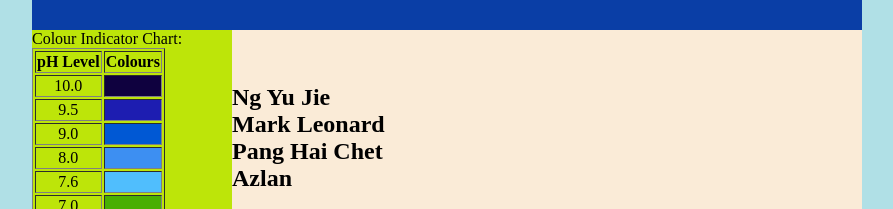
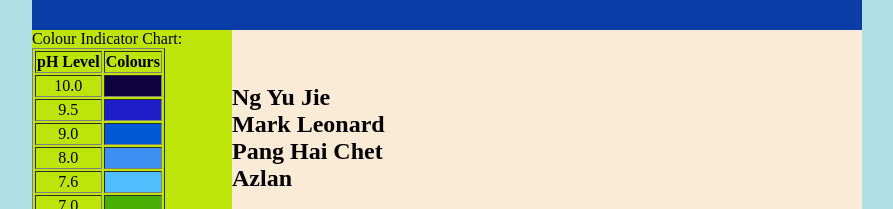
Before and after one commit to tohxinyivalencia/something, a plain HTML site: page index.html in a window 1280 px wide. Shown: the part 61-270 px from the top of the page, without its empty margins (193-1086 px from the left). Drawn offline with Linux system fonts and the light colour scheme.

Commit message:
Update index.html

```diff
--- a/index.html
+++ b/index.html
@@ -42,7 +42,7 @@ Colour Indicator Chart:
 
 <tr>
 <td align="center">9.5</td>
-<td bgcolor="#1D1DB1">&nbsp;</td>
+<td bgcolor="#1D1DC9">&nbsp;</td>
 </tr>
 
 <tr>
```
